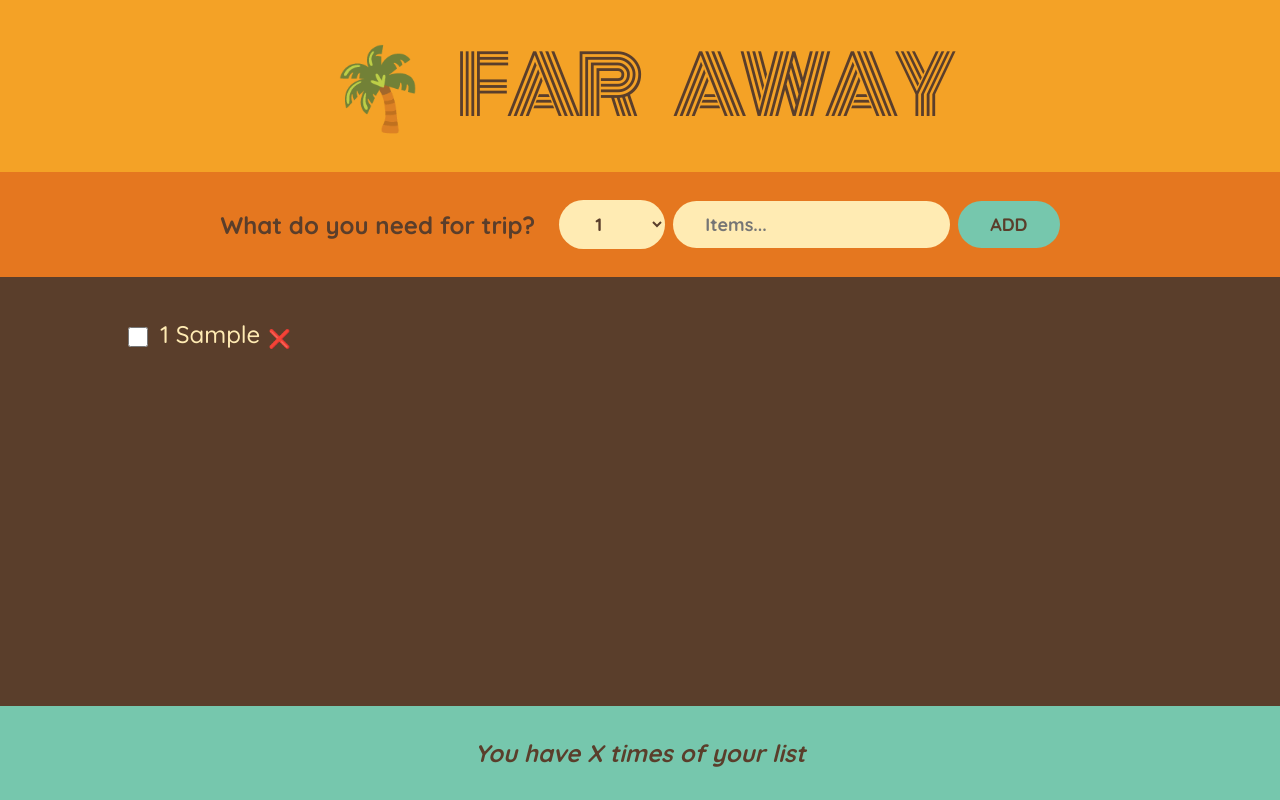
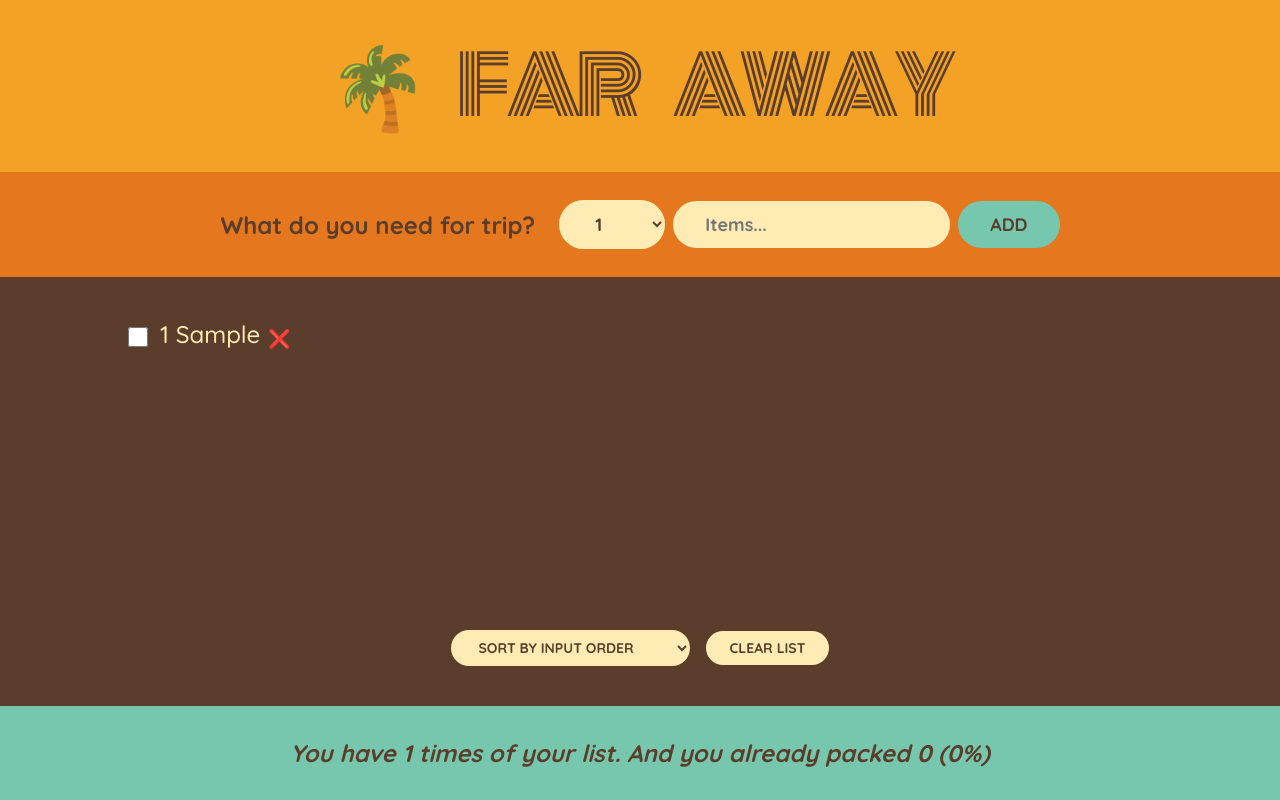
Before and after one commit to kshenukaishan/travel-app, a React (Create React App) app: page / in a window 1280 px wide. Both pictures are taken after typing "Sample" into the empty fields and a click on the button "ADD". Built offline with nearby package versions, Linux system fonts and the light colour scheme.

Commit message:
added sorting and clear functions to the packing

```diff
--- a/src/App.jsx
+++ b/src/App.jsx
@@ -19,6 +19,11 @@
     );
   }
 
+  function handleClearItems() {
+    const message = window.confirm("Are you sure to clear all this things?");
+    if (message) setItems([]);
+  }
+
   return (
     <div className="app">
       <Logo />
@@ -27,8 +32,9 @@
         onDeleteItem={handleDeleteItem}
         items={items}
         onTogglePacked={handleTogglePacked}
+        clearList={handleClearItems}
       />
-      <Stats />
+      <Stats items={items} />
     </div>
   );
 }
@@ -92,11 +98,22 @@
   );
 }
 
-function PackingList({ items, onDeleteItem, onTogglePacked }) {
+function PackingList({ items, onDeleteItem, onTogglePacked, clearList }) {
+  const [sortBy, setSortBy] = useState("input");
+  let sortedItems;
+
+  if (sortBy === "input") sortedItems = items;
+  if (sortBy === "description")
+    sortedItems = items
+      .slice()
+      .sort((a, b) => a.description.localeCompare(b.description));
+  if (sortBy === "packed")
+    sortedItems = items.sort((a, b) => Number(a.packed) - Number(b.packed));
+
   return (
     <div className="list">
       <ul>
-        {items.map((item) => (
+        {sortedItems.map((item) => (
           <Item
             onTogglePacked={onTogglePacked}
             onDeleteItem={onDeleteItem}
@@ -105,14 +122,43 @@
           />
         ))}
       </ul>
+      <div className="actions">
+        <select value={sortBy} onChange={(e) => setSortBy(e.target.value)}>
+          <option value="input">Sort by input order</option>
+          <option value="description">Sort by description</option>
+          <option value="packed">Sort by packed status</option>
+        </select>
+        <button onClick={clearList} className="">
+          Clear List
+        </button>
+      </div>
     </div>
   );
 }
 
-function Stats() {
+function Stats({ items }) {
+  if (!items.length)
+    return (
+      <p className="stats">
+        <em>Start adding some item to your list. 👜</em>
+      </p>
+    );
+
+  const numItems = items.length;
+  const numPacked = items.filter((item) => !item.packed).length;
+  const percentage = (numPacked / numItems) * 100;
   return (
     <footer className="stats">
-      <em>You have X times of your list</em>
+      <em>
+        {percentage == 100 ? (
+          "You have packed everything"
+        ) : (
+          <p>
+            You have {numItems} times of your list. And you already packed{" "}
+            {numPacked} ({percentage}%)
+          </p>
+        )}
+      </em>
     </footer>
   );
 }
```
